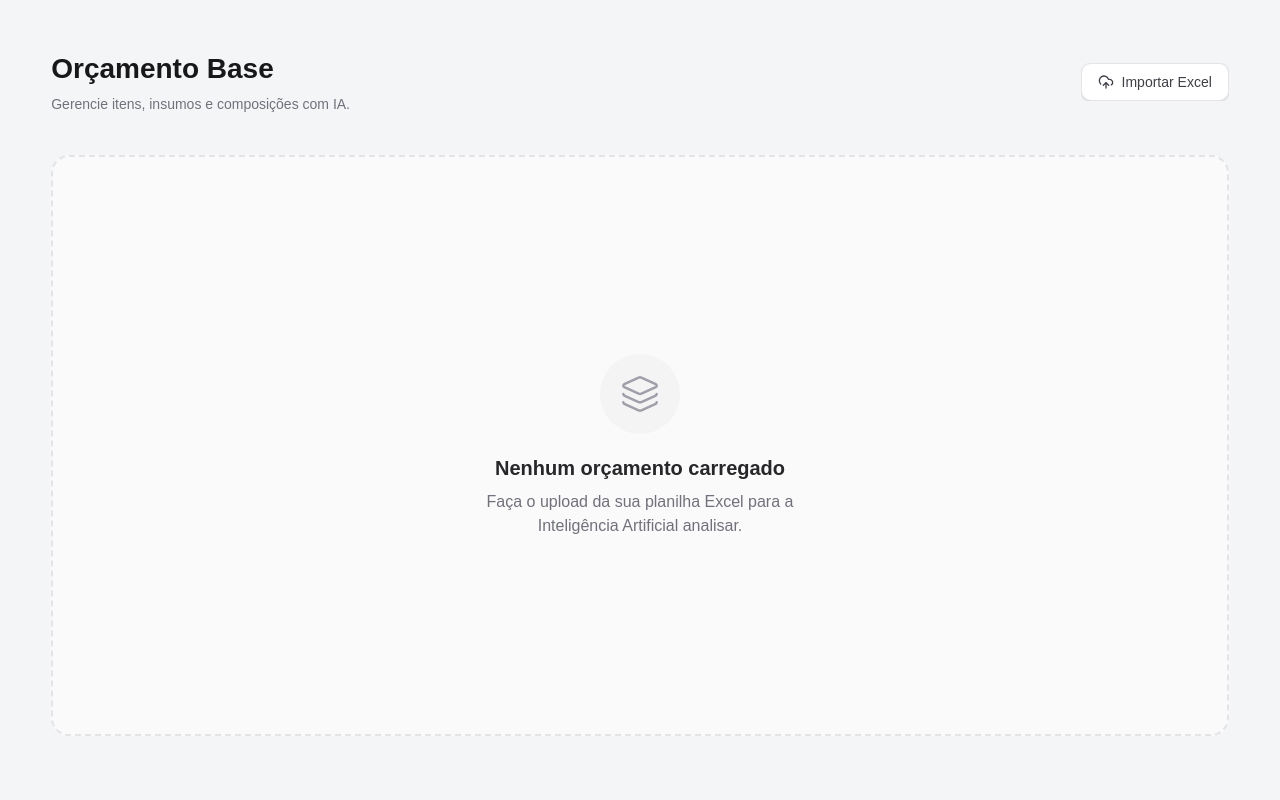
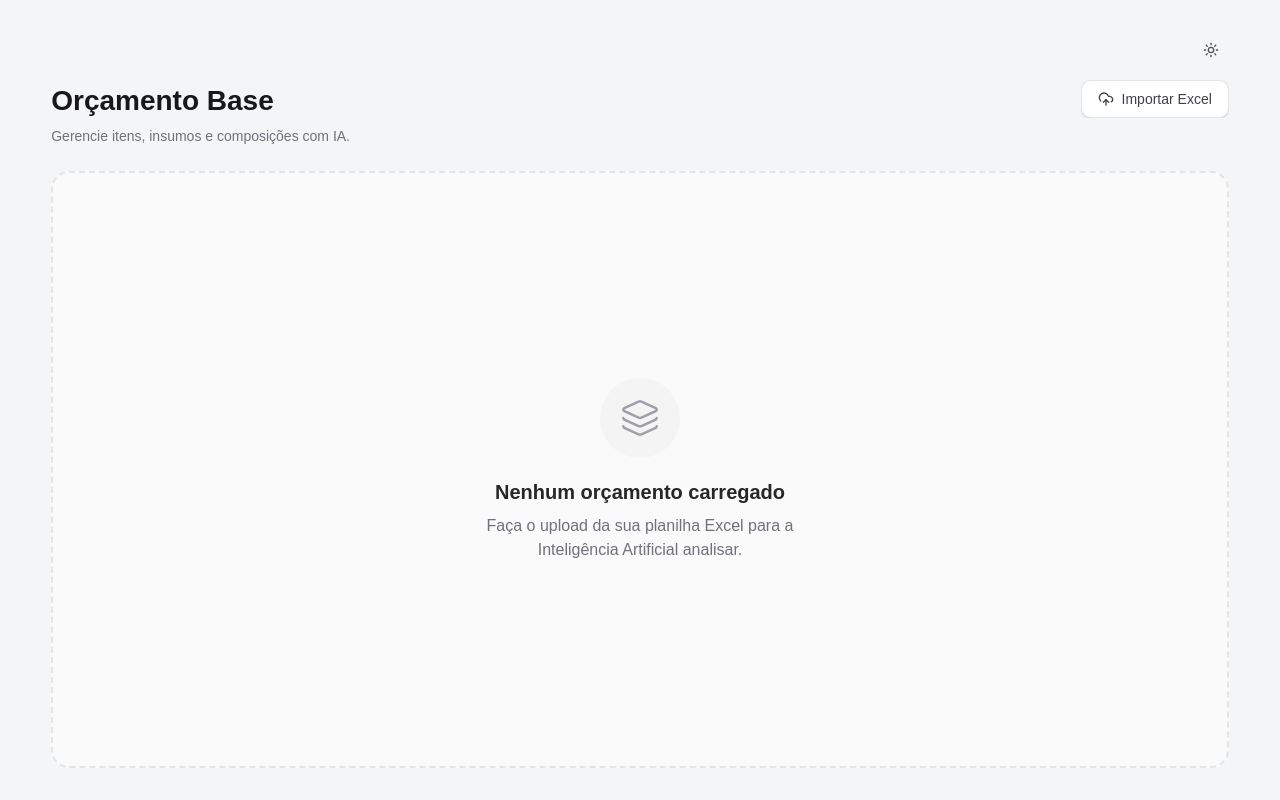
Before and after one commit to JulianBorges/orceia, a Next.js app in the folder frontend/: page / in a window 1280 px wide. Built offline with nearby package versions, Linux system fonts and the light colour scheme.

Commit message:
feat(ui): implement dark mode toggle, fix flexbox height limits, and clean duplicated manual

```diff
--- a/frontend/src/app/layout.tsx
+++ b/frontend/src/app/layout.tsx
@@ -1,6 +1,7 @@
 import type { Metadata } from "next";
 import localFont from "next/font/local";
 import "./globals.css";
+import { ThemeProvider } from "@/components/ThemeProvider";
 
 const geistSans = localFont({
   src: "./fonts/GeistVF.woff",
@@ -24,11 +25,13 @@ export default function RootLayout({
   children: React.ReactNode;
 }>) {
   return (
-    <html lang="en">
+    <html lang="en" suppressHydrationWarning>
       <body
         className={`${geistSans.variable} ${geistMono.variable} antialiased`}
       >
-        {children}
+        <ThemeProvider attribute="class" defaultTheme="system" enableSystem>
+          {children}
+        </ThemeProvider>
       </body>
     </html>
   );
--- a/frontend/src/app/page.tsx
+++ b/frontend/src/app/page.tsx
@@ -1,9 +1,8 @@
 "use client";
-import React, { useState, useEffect } from 'react';
+import React, { useEffect } from 'react';
 import { useAutoSave } from '../hooks/useAutoSave';
 import { useSseListener } from '../hooks/useSseListener';
 import { BudgetTable } from '../components/BudgetTable';
-import { ThemeProvider } from '../components/ThemeProvider';
 import { ThemeToggle } from '../components/ThemeToggle';
 import { UploadPlanilha } from '../components/UploadPlanilha';
 import * as XLSX from 'xlsx';
@@ -70,12 +69,11 @@ export default function Home() {
   };
 
   return (
-    <ThemeProvider defaultTheme="system" storageKey="orceia-theme">
-      <main className="min-h-screen bg-[#f4f5f7] dark:bg-[#0a0a0c] flex flex-col items-center">
+      <main className="h-screen overflow-hidden bg-[#f4f5f7] dark:bg-[#0a0a0c] flex flex-col items-center relative">
 
-        <div className="w-full max-w-[96vw] md:max-w-[92vw] 2xl:max-w-[1800px] flex flex-col flex-1 pt-6 md:pt-12 pb-16 gap-6 md:gap-10">
+        <div className="w-full max-w-[96vw] md:max-w-[92vw] 2xl:max-w-[1800px] flex flex-col flex-1 pb-4 md:pb-8 pt-16 md:pt-20 gap-4 md:gap-6 min-h-0">
             {/* Header */}
-            <header className="flex flex-col md:flex-row justify-between items-start md:items-center gap-6 shrink-0">
+            <header className="flex flex-col md:flex-row justify-between items-start gap-4 md:gap-6 shrink-0">
               <div className="flex flex-col gap-1 w-full md:w-auto">
                 <input
                     value={title}
@@ -86,7 +84,11 @@ export default function Home() {
                 <p className="text-zinc-500 dark:text-zinc-400 text-[13px] md:text-[14px]">Gerencie itens, insumos e composições com IA.</p>
               </div>
 
-              <div className="flex items-center gap-4 w-full md:w-auto overflow-x-auto pb-2 md:pb-0">
+              <div className="relative flex flex-col items-end w-full md:w-auto">
+                 <div className="absolute -top-12 right-0 z-50">
+                     <ThemeToggle />
+                 </div>
+                 <div className="flex items-center gap-4 w-full overflow-x-auto pb-2 md:pb-0">
                  {tableData.length === 0 ? (
                      <UploadPlanilha />
                  ) : (
@@ -118,6 +120,7 @@ export default function Home() {
                          </div>
                      )
                  )}
+                 </div>
               </div>
             </header>
 
@@ -134,15 +137,15 @@ export default function Home() {
                     </div>
                 </section>
             ) : (
-                <div className="flex flex-col flex-1 w-full overflow-hidden">
-                    <span className="text-[12px] md:text-[13px] font-medium text-zinc-400 dark:text-zinc-500 mb-2 md:mb-3 px-1">
+                <div className="flex flex-col flex-1 w-full overflow-hidden min-h-0">
+                    <span className="text-[12px] md:text-[13px] font-medium text-zinc-400 dark:text-zinc-500 mb-2 md:mb-3 px-1 shrink-0">
                         Orçamento com {tableData.length} itens
                     </span>
-                    <section className="w-full flex flex-col bg-white dark:bg-zinc-900 border border-zinc-200/80 dark:border-zinc-800 rounded-xl shadow-sm overflow-hidden" style={{ height: 'calc(100vh - 300px)', minHeight: '400px' }}>
+                    <section className="w-full flex flex-col flex-1 min-h-0 bg-white dark:bg-zinc-900 border border-zinc-200/80 dark:border-zinc-800 rounded-xl shadow-sm overflow-hidden">
                         <BudgetTable />
                     </section>
 
-                    <div className="flex flex-col md:flex-row justify-between items-stretch md:items-center gap-4 mt-5">
+                    <div className="flex flex-col md:flex-row justify-between items-stretch md:items-center gap-4 mt-5 shrink-0">
                         <div className="flex flex-col sm:flex-row gap-3 md:gap-4">
                             <UploadPlanilha append={true} className="flex justify-center items-center gap-2 bg-white hover:bg-zinc-50 border border-zinc-200 text-zinc-700 dark:bg-zinc-800 dark:hover:bg-zinc-700 dark:border-zinc-700 dark:text-zinc-200 px-5 py-2.5 rounded-lg font-medium shadow-sm transition-colors text-[13px] w-full sm:w-auto">
                                 <Plus className="w-4 h-4 text-zinc-500" />
@@ -167,6 +170,5 @@ export default function Home() {
             )}
         </div>
       </main>
-    </ThemeProvider>
   );
 }
--- a/frontend/src/components/BudgetTable.tsx
+++ b/frontend/src/components/BudgetTable.tsx
@@ -348,7 +348,7 @@ export function BudgetTable({
 
   if (data.length === 0) {
       return (
-          <div className="w-full flex flex-col items-center justify-center py-20 bg-zinc-50 dark:bg-[#09090b] rounded-lg border border-zinc-200 dark:border-zinc-800 border-dashed">
+          <div className="w-full flex flex-col items-center justify-center py-20 bg-zinc-50 dark:bg-zinc-900 rounded-lg border border-zinc-200 dark:border-zinc-800 border-dashed">
               <Layers className="w-12 h-12 text-zinc-700 mb-4" />
               <h3 className="text-lg font-medium text-zinc-700 dark:text-zinc-300">Nenhum orçamento carregado</h3>
               <p className="text-zinc-400 dark:text-zinc-500 text-sm mt-1 max-w-sm text-center">Faça o upload da sua planilha Excel para a Inteligência Artificial analisar.</p>
@@ -367,7 +367,7 @@ export function BudgetTable({
         >
           <div className="w-full text-sm text-left flex flex-col min-w-max">
             {/* Header */}
-            <div className="text-[11px] uppercase tracking-wider font-semibold bg-zinc-50 dark:bg-[#09090b] text-zinc-400 border-b border-zinc-100 dark:border-zinc-800/50 sticky top-0 z-20 flex select-none py-3 whitespace-nowrap">
+            <div className="text-[11px] uppercase tracking-wider font-semibold bg-zinc-50 dark:bg-zinc-900 text-zinc-400 border-b border-zinc-100 dark:border-zinc-800/50 sticky top-0 z-20 flex select-none py-3 whitespace-nowrap">
               {table.getHeaderGroups().map((headerGroup) => (
                 <div key={headerGroup.id} className="flex flex-1">
                   {headerGroup.headers.map((header) => (
```
Also changed, not shown: 1 other file (tests, documents, lock files or other folders).
